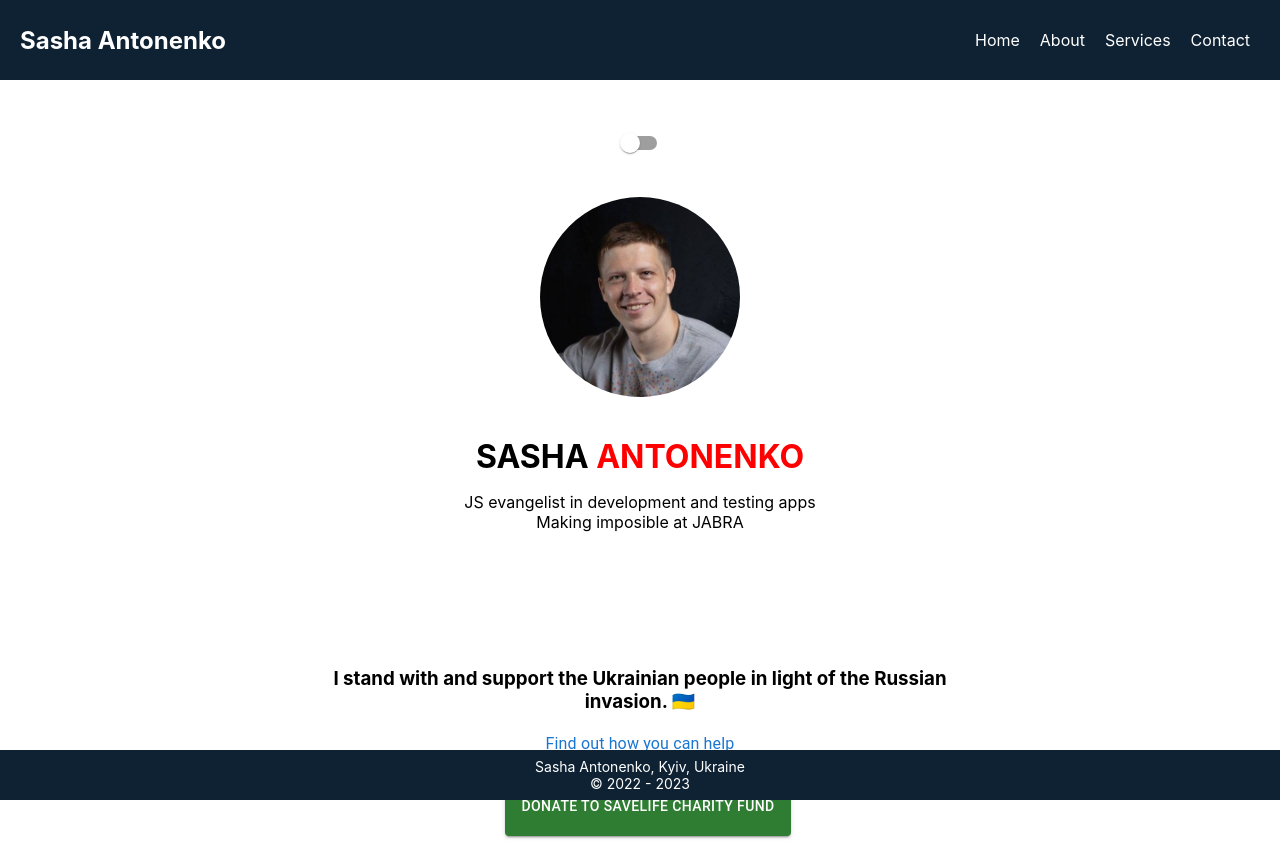
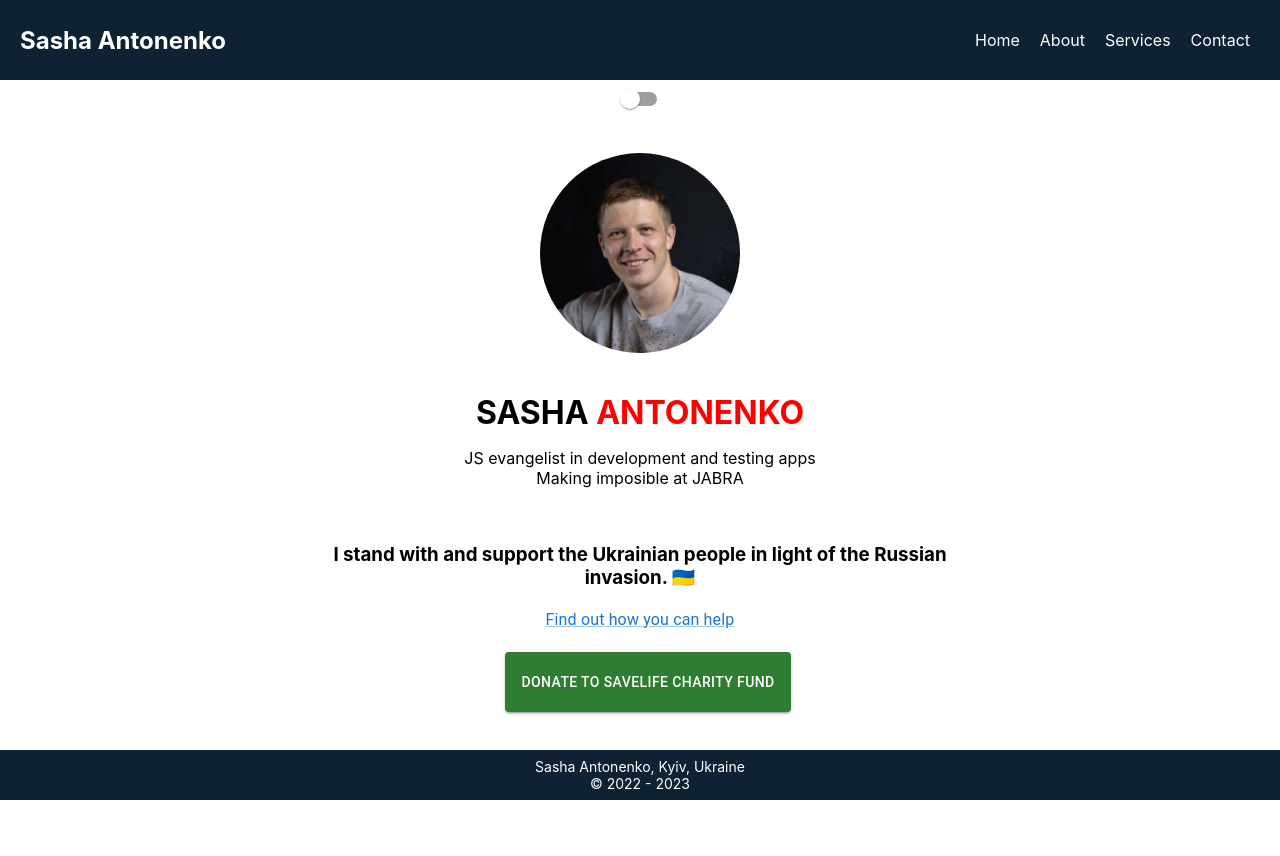
Before and after one commit to sashaant/antonenko-tech, a React (Create React App) app: page / in a window 1280 px wide. After the commit the page ends 800 px from the top, so only its background shows below. Built offline with nearby package versions, Linux system fonts and the light colour scheme; the HTML template or start-up script is replaced by a standard one.

Commit message:
refactor

```diff
--- a/src/componets/Card.js
+++ b/src/componets/Card.js
@@ -6,18 +6,18 @@ import Link from '@mui/material/Link';
 import Box from '@mui/material/Box';
 
 const Card = () => {
-  const data ={
-    "name": "SASHA ANTONENKO",
-  }
+  // const data ={
+  //   "name": "SASHA ANTONENKO",
+  // }
 
   return(
     <div className="card" >
         {/* <h1>{data.name}</h1> */}
             {/* <p>JS evangelist in development  and testing apps  <br/>Making imposible at JABRA <br/><br/> I take great pride in being a member of a team that continually strives to push the limits of what is possible. Our primary objective is to generate inventive solutions that have a meaningful impact on people's lives.</p> */}
+             {/* <br/>
              <br/>
              <br/>
-             <br/>
-             <br/>
+             <br/> */}
               {/* <Box sx={{ typography: 'body1' }}>
              <Link href="https://war.ukraine.ua/support-ukraine/">Find out how you can help.</Link>
              </Box> */}
--- a/src/componets/RunningLine.js
+++ b/src/componets/RunningLine.js
@@ -1,13 +1,13 @@
-import React from 'react';
-import '../styles/RunningLine.css';
+// import React from 'react';
+// import '../styles/RunningLine.css';
 
 
-const RunningLine = () => {
-  return (
-    <div className="running-line-container">
-      <marquee className="running-line">Support Ukraine 🇺🇦  Support Ukraine 🇺🇦  Support Ukraine 🇺🇦 </marquee>
-  </div>
-  );
-};
+// // const RunningLine = () => {
+// //   return (
+// //     <div className="running-line-container">
+// //       <marquee className="running-line">Support Ukraine 🇺🇦  Support Ukraine 🇺🇦  Support Ukraine 🇺🇦 </marquee>
+// //   </div>
+// //   );
+// // };
 
-export default RunningLine;
+// // export default RunningLine;
--- a/src/pages/MainPage.js
+++ b/src/pages/MainPage.js
@@ -1,8 +1,8 @@
 import React from 'react';
 import Card from '../componets/Card';
 import Footer from '../componets/Footer';
-import Foto from '../componets/Foto';
-import RunningLine from '../componets/RunningLine';
+
+
 import DarkModeSwitch from '../componets/DarkModeSwitch';
 import Header from '../componets/Header';
 import HeroComponent from '../componets/HeroComponent';
@@ -13,7 +13,7 @@ const MainPage = () => {
     return (
         <div>
         <Header/>
-        <RunningLine/>
+
         <DarkModeSwitch />
         <HeroComponent/>
 
--- a/src/styles/RunningLine.css
+++ b/src/styles/RunningLine.css
@@ -1,4 +1,4 @@
-.running-line-container {
+/* .running-line-container {
   display: flex;
   justify-content: center;
   align-items: center;
@@ -23,4 +23,4 @@
   .running-line {
     font-size: 18px;
   }
-}
+} */
```
